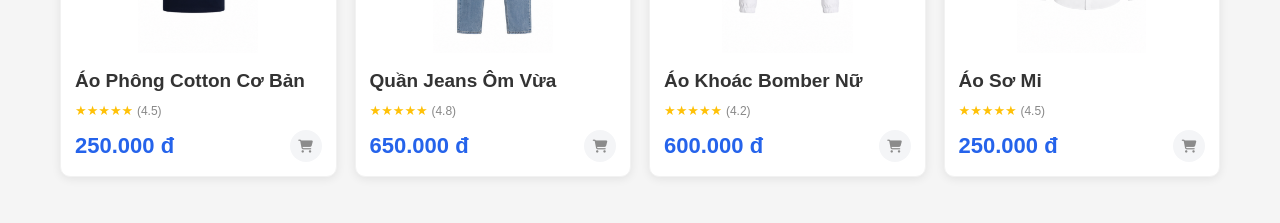
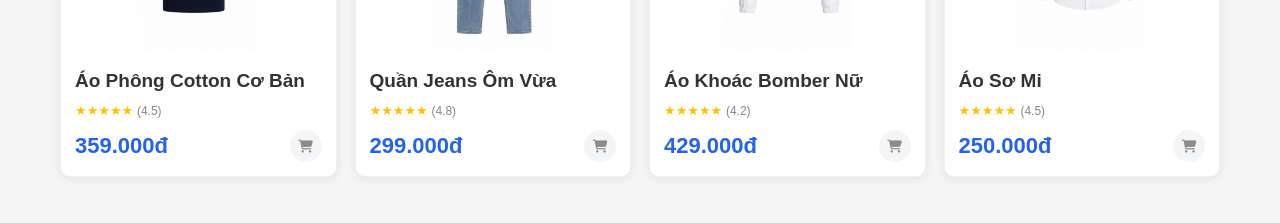
Before and after one commit to phuloi171024/Obsidian-Wear-New, a React (Vite) app in the folder client/: page / in a window 1280 px wide. Shown: the part 1480-1703 px from the top of the page. Built offline with nearby package versions, Linux system fonts and the light colour scheme.

Commit message:
Update ProductSection.jsx

```diff
--- a/client/src/components/ProductSection.jsx
+++ b/client/src/components/ProductSection.jsx
@@ -4,27 +4,31 @@ import ProductCard from "./ProductCard";
 export default function ProductSection() {
   const products = [
   {
+    id: 4,
     image: "/src/public/images/aophongcotton.png",
     name: "Áo Phông Cotton Cơ Bản",
-      price: "250.000 đ",
+    price: "359.000đ",
     rating: "4.5",
   },
   {
+    id: 1,
     image: "/src/public/images/quanjeans.png",
     name: "Quần Jeans Ôm Vừa",
-      price: "650.000 đ",
+    price: "299.000đ",
     rating: "4.8",
   },
   {
+    id: 6,
     image: "/src/public/images/aokhoacbombernu.png",
     name: "Áo Khoác Bomber Nữ",
-      price: "600.000 đ",
+    price: "429.000đ",
     rating: "4.2",
   },
   {
+    id: 10,
     image: "/src/public/images/aosomi.png",
     name: "Áo Sơ Mi",
-      price: "250.000 đ",
+    price: "250.000đ",
     rating: "4.5",
   },
 ];
```
Lines whose indentation alone changed are shown as unchanged.
